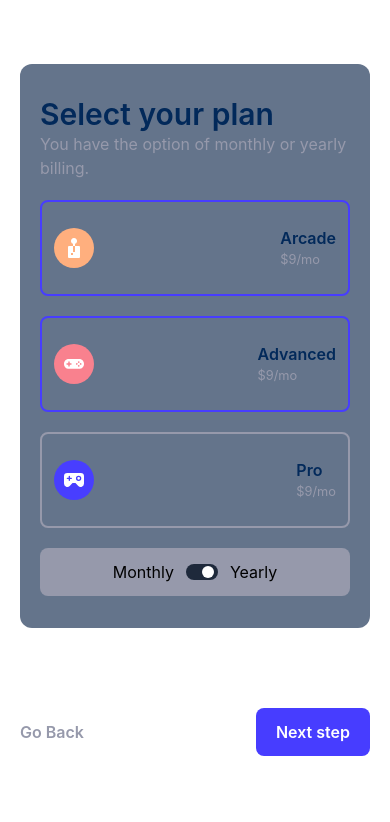
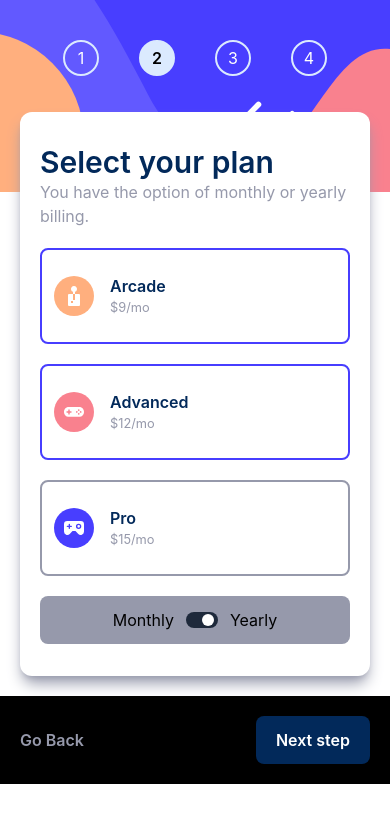
Before and after one commit to blacdav/multi-step-form, a React (Create React App) app: page /select-plan in a window 390 px wide. Shown: the top 822 px of the page. Built offline with nearby package versions, Linux system fonts and the light colour scheme; the HTML template or start-up script is replaced by a standard one.

Commit message:
updated the design for mobile and made it responsive

```diff
--- a/src/components/Sidebar.jsx
+++ b/src/components/Sidebar.jsx
@@ -11,31 +11,31 @@ const Sidebar = () => {
     const summary = pathname === '/summary';
 
   return (
-    <div className='w-1/4 hidden md:flex flex-col gap-10 m-5 p-10 bg-blue-70 text-white rounded-xl bg-sidebar'>
+    <div className='w-full md:w-1/4 h-48 md:h-auto flex md:flex-col flex-row items-start justify-center md:justify-normal gap-10 md:m-2 p-10 bg-blue-70 text-white md:rounded-xl bg-sidebar'>
       <div className='flex items-center gap-3'>
         <div className={`${yourinfo ? 'bg-blue-100 text-black font-semibold' : ''} w-9 h-9 rounded-full border-2 border-blue-100 flex items-center justify-center`}>1</div>
-        <div className='text-justify leading-5'>
+        <div className='text-justify hidden md:grid leading-5'>
             <p className='text-gray'>STEP 1</p>
             <p className='font-bold'>YOUR INFO</p>
         </div>
       </div>
       <div className='flex items-center gap-3'>
         <div className={`${selectplan ? 'bg-blue-100 text-black font-semibold' : ''} w-9 h-9 rounded-full border-2 border-blue-100 flex items-center justify-center`}>2</div>
-        <div className='text-justify leading-5'>
+        <div className='text-justify hidden md:grid leading-5'>
             <p className='text-gray'>STEP 2</p>
             <p className='font-bold'>SELECT PLAN</p>
         </div>
       </div>
       <div className='flex items-center gap-3'>
         <div className={`${addons ? 'bg-blue-100 text-black font-semibold' : ''} w-9 h-9 rounded-full border-2 border-blue-100 flex items-center justify-center`}>3</div>
-        <div className='text-justify leading-5'>
+        <div className='text-justify hidden md:grid leading-5'>
             <p className='text-gray'>STEP 3</p>
             <p className='font-bold'>ADD-ONS</p>
         </div>
       </div>
       <div className='flex items-center gap-3'>
         <div className={`${summary ? 'bg-blue-100 text-black font-semibold' : ''} w-9 h-9 rounded-full border-2 border-blue-100 flex items-center justify-center`}>4</div>
-        <div className='text-justify leading-5'>
+        <div className='text-justify hidden md:grid leading-5'>
             <p className='text-gray'>STEP 4</p>
             <p className='font-bold'>SUMMARY</p>
         </div>
--- a/src/index.css
+++ b/src/index.css
@@ -6,6 +6,14 @@
   background-image: url('../public/images/bg-sidebar-desktop.svg');
   background-repeat: no-repeat;
   background-size: cover;
+}
+
+@media (max-width: 437px) {
+  .bg-sidebar {
+    background-image: url('../public/images/bg-sidebar-mobile.svg');
+    background-repeat: no-repeat;
+    background-size: cover;
+  }
 }
 
 body {
--- a/src/pages/Addons.jsx
+++ b/src/pages/Addons.jsx
@@ -3,12 +3,12 @@ import Sidebar from '../components/Sidebar'
 
 const Addons = () => {
   return (
-    <div className='flex h-svh'>
+    <div className='flex flex-col md:flex-row h-svh'>
       <Sidebar />
-      <div className='w-full md:w-3/4 pt-16'>
-        <div className='px-5 md:px-36'>
+      <div className='w-full md:w-3/4 py-8 -mt-28 md:mt-0 overflow-y-auto'>
+        <div className='md:px-36'>
           <form action="/" className='grid gap-3'>
-            <div className='bg-slate-500 md:bg-transparent rounded-xl px-5 py-8 grid gap-3'>
+            <div className='bg-white shadow-lg md:shadow-none md:bg-transparent rounded-xl mx-5 md:mx-0 px-5 md:px-0 py-8 grid gap-3'>
               <div className='w-full grid justify-start md:mb-10 md:leading-10 text-left'>
                 <h1 className='flex justify-start text-3xl text-primary font-semibold'>Pick add-ons</h1>
                 <p className='text-gray'>Add-ons help enhance your gaming experience.</p>
@@ -48,9 +48,9 @@ const Addons = () => {
               </div>
             </div>
 
-            <div className='w-full flex justify-between items-baseline'>
-              <p className='font-semibold text-gray hover:text-primary hover:cursor-pointer'>Go Back</p>
-              <button className='rounded-lg bg-primary text-white w-fit h-12 px-5 mt-20'>Next step</button>
+            <div className='w-full bg-black px-5 md:px-0 md:bg-transparent font-semibold flex justify-between items-baseline p-5 mt-20'>
+              <p className='text-gray hover:text-primary hover:cursor-pointer'>Go Back</p>
+              <button className='rounded-lg bg-primary text-white w-fit h-12 px-5'>Next step</button>
             </div>
           </form>
         </div>
--- a/src/pages/Selectplan.jsx
+++ b/src/pages/Selectplan.jsx
@@ -3,19 +3,19 @@ import Sidebar from '../components/Sidebar'
 
 const Selectplan = () => {
   return (
-    <div className='flex h-svh'>
+    <div className='flex flex-col md:flex-row h-lvh'>
       <Sidebar />
-      <div className='w-full md:w-3/4 pt-16'>
-        <div className='px-5 md:px-36'>
+      <div className='w-full md:w-3/4 py-8 -mt-28 md:mt-0 md:overflow-y-auto'>
+        <div className='md:px-52'>
           <form action="/" className=''>
-            <div className='bg-slate-500 md:bg-transparent rounded-xl px-5 py-8 grid gap-5 text-left'>
+            <div className='bg-white shadow-lg md:shadow-none shadow-gray md:bg-transparent rounded-xl mx-5 md:mx-0 px-5 md:px-0 py-8 grid gap-5'>
               <div className='w-full grid justify-start md:mb-10 md:leading-10'>
                 <h1 className='flex justify-start text-3xl text-primary font-semibold'>Select your plan</h1>
                 <p className='text-gray'>You have the option of monthly or yearly billing.</p>
               </div>
 
               <div className='flex flex-col md:flex-row gap-5 *:h-24 *:md:h-48'>
-                <div className='flex flex-row md:flex-col justify-between items-center md:items-start gap-4 w-full md:w-1/4 border-2 border-secondary rounded-lg p-3'>
+                <div className='flex flex-row md:flex-col justify-normal md:justify-between items-center md:items-start gap-4 w-full md:w-1/3 border-2 border-secondary rounded-lg p-3'>
                   <img src="/images/icon-arcade.svg" alt="arcade icon" width={40} />
                   <div className='grid'>
                     <p className='font-semibold text-primary'>Arcade</p>
@@ -23,19 +23,19 @@ const Selectplan = () => {
                   </div>
                 </div>
 
-                <div className='flex flex-row md:flex-col items-center justify-between md:items-start gap-4 w-full md:w-1/4 border-2 border-secondary rounded-lg p-3'>
+                <div className='flex flex-row md:flex-col justify-normal md:justify-between items-center md:items-start gap-4 w-full md:w-1/3 border-2 border-secondary rounded-lg p-3'>
                   <img src="/images/icon-advanced.svg" alt="arcade icon" width={40} />
                   <div className='grid justify-between'>
                     <p className='font-semibold text-primary'>Advanced</p>
-                    <small className='text-gray'>$9/mo</small>
+                    <small className='text-gray'>$12/mo</small>
                   </div>
                 </div>
 
-                <div className='flex flex-row md:flex-col items-center justify-between md:items-start gap-4 w-full md:w-1/4 border-2 border-gray rounded-lg p-3'>
+                <div className='flex flex-row md:flex-col justify-normal md:justify-between items-center md:items-start gap-4 w-full md:w-1/3 border-2 border-gray rounded-lg p-3'>
                   <img src="/images/icon-pro.svg" alt="arcade icon" width={40} />
                   <div className='grid justify-between'>
                     <p className='font-semibold text-primary'>Pro</p>
-                    <small className='text-gray'>$9/mo</small>
+                    <small className='text-gray'>$15/mo</small>
                   </div>
                 </div>
               </div>
@@ -51,9 +51,9 @@ const Selectplan = () => {
               </div>
             </div>
 
-            <div className='w-full flex font-semibold justify-between items-baseline'>
+            <div className='w-full h-auto flex bg-black md:bg-transparent p-5 md:px-0 font-semibold justify-between items-baseline mt-5 md:mt-20'>
               <p className='font-semibold text-gray hover:text-primary cursor-pointer'>Go Back</p>
-              <button className='rounded-lg bg-secondary text-white w-fit h-12 px-5 mt-20'>Next step</button>
+              <button className='rounded-lg bg-primary text-white w-fit h-12 px-5'>Next step</button>
             </div>
           </form>
         </div>
--- a/src/pages/YourInfo.jsx
+++ b/src/pages/YourInfo.jsx
@@ -2,13 +2,17 @@ import React from 'react'
 import Sidebar from '../components/Sidebar'
 
 const YourInfo = () => {
+    const handleInput = () => {
+        //
+    }
+
   return (
-    <div className='grid md:flex h-svh'>
+    <div className='flex flex-col md:flex-row h-svh'>
         <Sidebar />
-        <div className='w-full md:w-3/4 pt-16'>
-            <div className='px-5 md:px-36'>
+        <div className='w-full md:w-3/4 py-8 -mt-28 md:mt-0 overflow-y-auto'>
+            <div className='md:px-52'>
                 <form action="/" className=''>
-                    <div className='bg-primary md:bg-transparent rounded-xl px-5 py-8 grid gap-5'>
+                    <div className='bg-white shadow-lg md:shadow-none shadow-gray md:bg-transparent rounded-xl mx-5 md:mx-0 px-5 md:px-0 py-8 grid gap-5'>
                         <div className='w-full grid justify-start md:mb-10 md:leading-10 text-left'>
                             <h1 className='flex justify-start text-3xl text-primary font-semibold'>Personal Info</h1>
                             <p className='text-gray'>Please provide your name, email, and phone number.</p>
@@ -19,7 +23,7 @@ const YourInfo = () => {
                                 <p className='text-primary font-semibold'>Name</p>
                                 <small className={`hidden text-red-600`}>this field is required</small>
                             </div>
-                            <input type="text" placeholder='e.g David, David' className={`rounded-lg h-12 px-3 w-full border-2 border-gray outline-none`} />
+                            <input type="text" /* value={`test`} */ onClick={handleInput} placeholder='e.g David, David' className={`rounded-lg h-12 px-3 w-full border-2 border-gray outline-none`} />
                         </div>
 
                         <div className='grid gap-1'>
@@ -27,7 +31,7 @@ const YourInfo = () => {
                                 <p className='text-primary font-semibold'>Email Address</p>
                                 <small className={`hidden text-red-600`}>this field is required</small>
                             </div>
-                            <input type="email" placeholder='e.g daviddavid@lorem.com' className={`rounded-lg h-12 px-3 w-full border-2 border-gray outline-none`} />
+                            <input type="email" /* value={`test`} */ onClick={handleInput} placeholder='e.g daviddavid@lorem.com' className={`rounded-lg h-12 px-3 w-full border-2 border-gray outline-none`} />
                         </div>
 
                         <div className='grid gap-1'>
@@ -35,12 +39,12 @@ const YourInfo = () => {
                                 <p className='text-primary font-semibold'>Phone Number</p>
                                 <small className={`hidden text-red-600`}>this field is required</small>
                             </div>
-                            <input type="tel" placeholder='e.g +2348888889980' className={`rounded-lg h-12 px-3 w-full border-2 border-gray outline-none`} />
+                            <input type="tel" /* value={`test`} */ onClick={handleInput} placeholder='e.g +2348888889980' className={`rounded-lg h-12 px-3 w-full border-2 border-gray outline-none`} />
                         </div>
                     </div>
 
-                    <div className='w-full flex justify-end'>
-                        <button className='rounded-lg bg-primary text-white font-semibold w-fit h-12 px-5 mt-20'>Next step</button>
+                    <div className='w-full bg-black md:bg-transparent p-5 md:px-0 flex justify-end mt-20'>
+                        <button className='rounded-lg bg-primary text-white font-semibold w-fit h-12 px-5'>Next step</button>
                     </div>
                 </form>
             </div>
```
Also changed, not shown: 1 other file (tests, documents, lock files or other folders).
